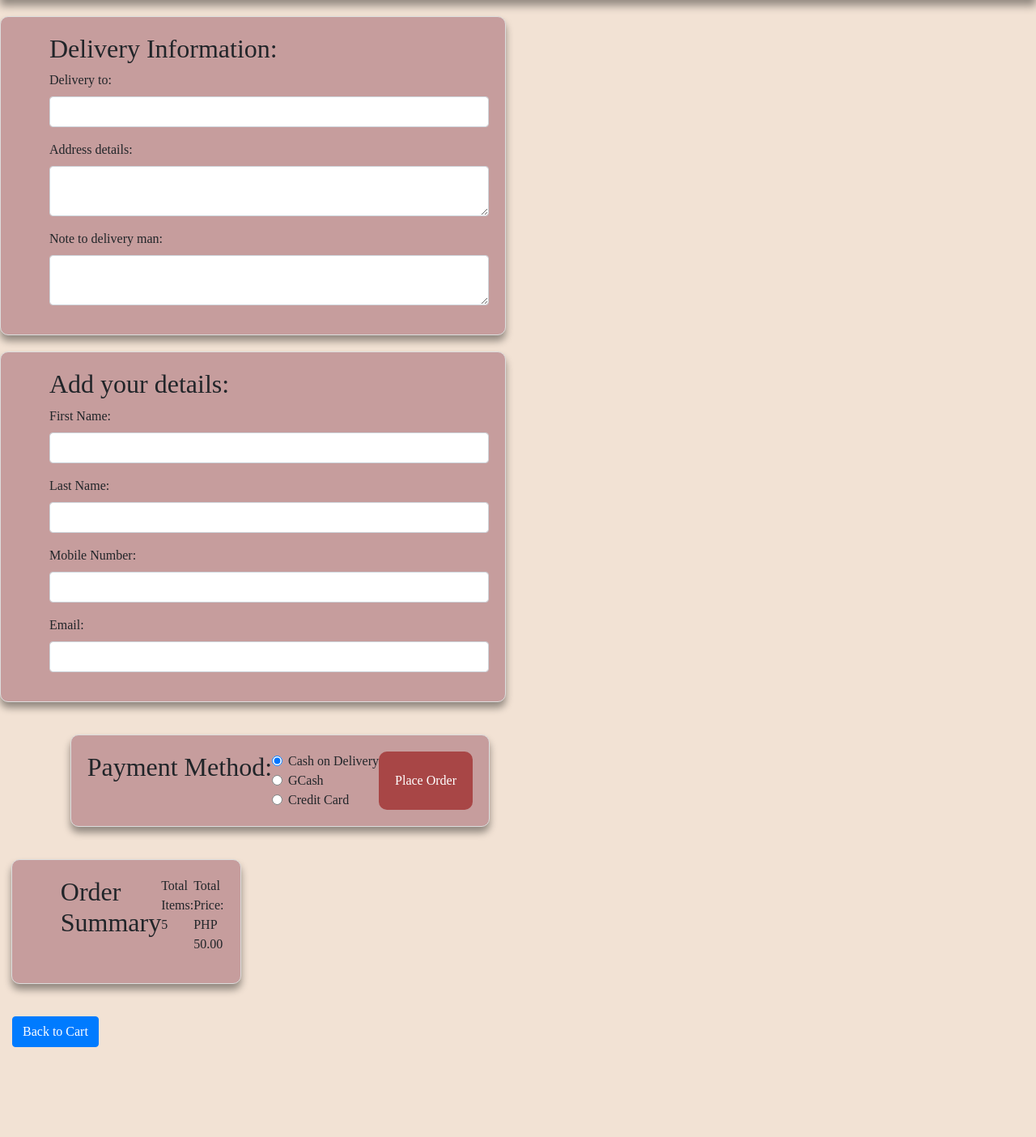
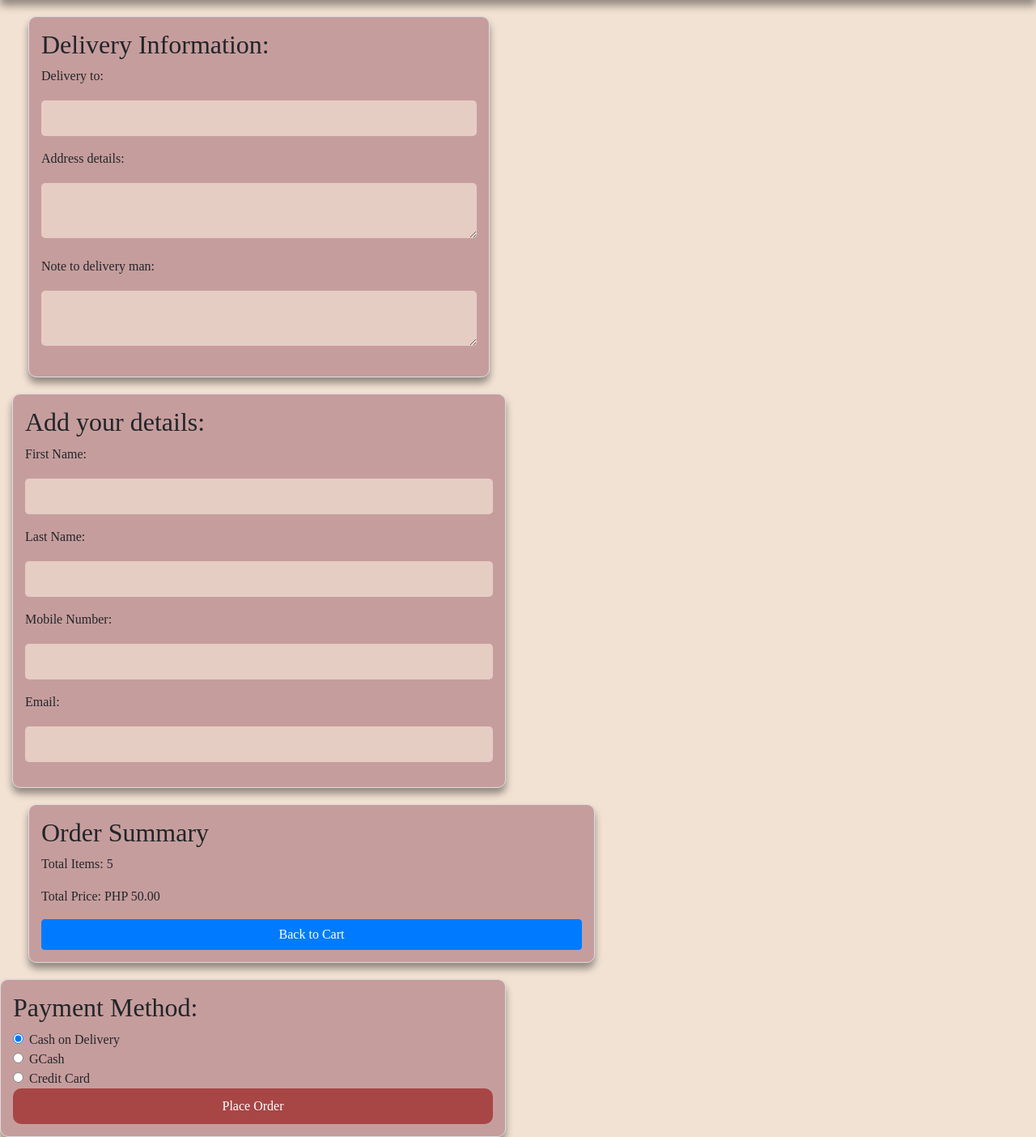
Before and after one commit to h4ms-codex/ICS2608-FinalOutput, a PHP site: page /user/checkout.php in a window 1280 px wide. Shown: the part 96-1500 px from the top of the page at 81% size. Before the commit the page ends 1389 px from the top, so only its background shows below. Run offline with PHP 8.4, Linux system fonts and the light colour scheme; some libraries are stand-ins or nearby versions; some web fonts are replaced.

Commit message:
modified checkout (NOT FINAL) cant fix grid

```diff
--- a/css/checkout.css
+++ b/css/checkout.css
@@ -13,62 +13,77 @@ body {
     margin-top: 10px;
     width: 100%;
     border: none;
+}
 
-}
-.order-summary{
+
+.delivery-container{
     border: 1px solid #ddd;
-    padding: 20px;
+    margin: 20px;
+    padding: 15px;
     border-radius: 10px;
     overflow: hidden;
     background-color: #C69D9D;
     box-shadow: 0px 7px 10px 0px rgba(0, 0, 0, 0.40);
-    display: flex;
-    flex-direction:row;
 
+    display: grid;
+    position: relative;
+    grid-template-rows: auto 1fr;
+    flex: 1;
+    border-radius: 10px;
 }
-.detail-container,
-.delivery-container{
-display:flex;
-justify-content: space-between;
 
-}
-.payment-container,
-.detail-container,
-.delivery-container{
+.ordersummary-container{
     border: 1px solid #ddd;
-    padding: 20px;
+    margin: 20px;
+    padding: 15px;
     border-radius: 10px;
     overflow: hidden;
     background-color: #C69D9D;
-    display:flex;
-    flex-direction: column;
+    box-shadow: 0px 7px 10px 0px rgba(0, 0, 0, 0.40);
+    width: 700px;
+    display: grid;
+    position: relative;
+    grid-template-rows: auto 1fr;
+    flex: 1;
+    border-radius: 10px;
+}
+.detail-container{
+    border: 1px solid #ddd;
+    padding: 15px;
+    border-radius: 10px;
+    overflow: hidden;
+    background-color: #C69D9D;
     box-shadow: 0px 7px 10px 0px rgba(0, 0, 0, 0.40);
 
+    display: grid;
+    position: relative;
+    grid-template-rows: auto 1fr;
+    flex: 1;
+    border-radius: 10px;
 }
-
-.payment-container,
-.order-summary {
-    margin: 20px auto;
-    margin-right: 20px;
-    float: right;
-    display:flex;
-    flex-direction:row;
-}
-
-.detail-container,
-.delivery-container,
-.order-summary {
-    margin: 20px auto;
-    padding-left: 60px;
-    padding-right: 20px;
+.payment-container{
+    border: 1px solid #ddd;
+    padding: 15px;
+    border-radius: 10px;
+    overflow: hidden;
+    background-color: #C69D9D;
+    box-shadow: 0px 7px 10px 0px rgba(0, 0, 0, 0.40);
+    text-align:left;
+    display: grid;
+    position: relative;
+    grid-template-rows: auto 1fr;
+    flex: 1;
+    border-radius: 10px;
 }
 
 @media (max-width: 768px) {
     .payment-container,
     .detail-container,
     .delivery-container,
-    .order-summary {
-        padding-left: 20px;
+    .order-summary,
+    .paymentmethod,
+    .ordersummary {
+        padding-left: 10px;
         padding-right: 20px;
     }
 }
@@ -81,11 +96,9 @@ justify-content: space-between;
     border-radius: 10px;
     cursor: pointer;
     transition: background-color 0.3s ease;
+    display: grid;
+    position: relative;
+    grid-template-rows: auto 1fr;
+    flex: 1;
+    border-radius: 10px;
 }
-
-.place-order-btn:hover {
-    background-color: #822828;
-}
-.back-to-cart {
-    margin-top: 20px;
-}
--- a/user/checkout.php
+++ b/user/checkout.php
@@ -14,53 +14,80 @@
 <body class="font-koho">
     <?php include '../includes/header-user.php';
     ?>
-    <div class="checkout-container">
-        <div class="row">
+
+        <div class="column">
             <div class="col-md-6">
-                <div class="delivery-container">
+
+                    <div class = "delivery-container">
                     <h2>Delivery Information:</h2>
                     <form action="#" method="post">
                         <div class="form-group">
                             <label class="header" for="deliveryTo">Delivery to:</label>
-                            <input type="text" class="form-control" id="deliveryTo" name="deliveryTo" required>
+                            <input type="text" class="custom-text-box" id="deliveryTo" name="deliveryTo" required>
                         </div>
 
                         <div class="form-group">
                             <label for="address">Address details:</label>
-                            <textarea class="form-control" id="address" name="address" required></textarea>
+                            <textarea class="custom-text-box" id="address" name="address" required></textarea>
                         </div>
 
                         <div class="form-group">
                             <label for="deliveryNote">Note to delivery man:</label>
-                            <textarea class="form-control" id="deliveryNote" name="deliveryNote"></textarea>
+                            <textarea class="custom-text-box" id="deliveryNote" name="deliveryNote"></textarea>
                         </div>
+                </div>
                     </form>
                 </div>
-                <div class="detail-container">
+</div>
+
+
+                    <div class="column">
+                        <div class="col-md-6">
+
+                            <div class="detail-container">
                     <h2>Add your details:</h2>
                     <form action="#" method="post">
                         <div class="form-group">
                             <label for="firstName">First Name:</label>
-                            <input type="text" class="form-control" id="firstName" name="firstName" required>
+                            <input type="text" class="custom-text-box" id="firstName" name="firstName" required>
                         </div>
 
                         <div class="form-group">
                             <label for="lastName">Last Name:</label>
-                            <input type="text" class="form-control" id="lastName" name="lastName" required>
+                            <input type="text" class="custom-text-box" id="lastName" name="lastName" required>
                         </div>
 
                         <div class="form-group">
                             <label for="mobileNumber">Mobile Number:</label>
-                            <input type="tel" class="form-control" id="mobileNumber" name="mobileNumber" required>
+                            <input type="tel" class="custom-text-box" id="mobileNumber" name="mobileNumber" required>
                         </div>
 
                         <div class="form-group">
                             <label for="email">Email:</label>
-                            <input type="email" class="form-control" id="email" name="email" required>
+                            <input type="email" class="custom-text-box" id="email" name="email" required>
                         </div>
                 </div>
                 </form>
-                <div class="payment-container">
+
+                    <div class="row">
+                        <div class="col-md-6">
+
+                            <div class="ordersummary-container">
+                        <h2>Order Summary</h2>
+
+                        <p>Total Items: 5</p>
+                        <p>Total Price: PHP 50.00</p>
+                        <button class="btn btn-primary back-to-cart">Back to Cart</button>
+                    </div>
+                 </div>
+                </div>
+            </div>
+        </div>
+
+                    <div class="row">
+                        <div class="col-md-6">
+
+                                <div class="payment-container">
                     <h2>Payment Method:</h2>
                     <form action="#" method="post">
                         <div class="form-check">
@@ -86,17 +113,10 @@
                     </form>
                     <button class="place-order-btn">Place Order</button>
                 </div>
-                <div class="col-md-6">
-                    <div class="order-summary">
-                        <h2>Order Summary</h2>
-
-                        <p>Total Items: 5</p>
-                        <p>Total Price: PHP 50.00</p>
-                    </div>
-                    <button class="btn btn-primary back-to-cart">Back to Cart</button>
-                </div>
             </div>
-        </div>
+            </div>
+            </div>
+            </div>
 
         <script src="https://code.jquery.com/jquery-3.5.1.slim.min.js"></script>
         <script src="https://cdn.jsdelivr.net/npm/@popperjs/core@2.5.2/dist/umd/popper.min.js"></script>
```
